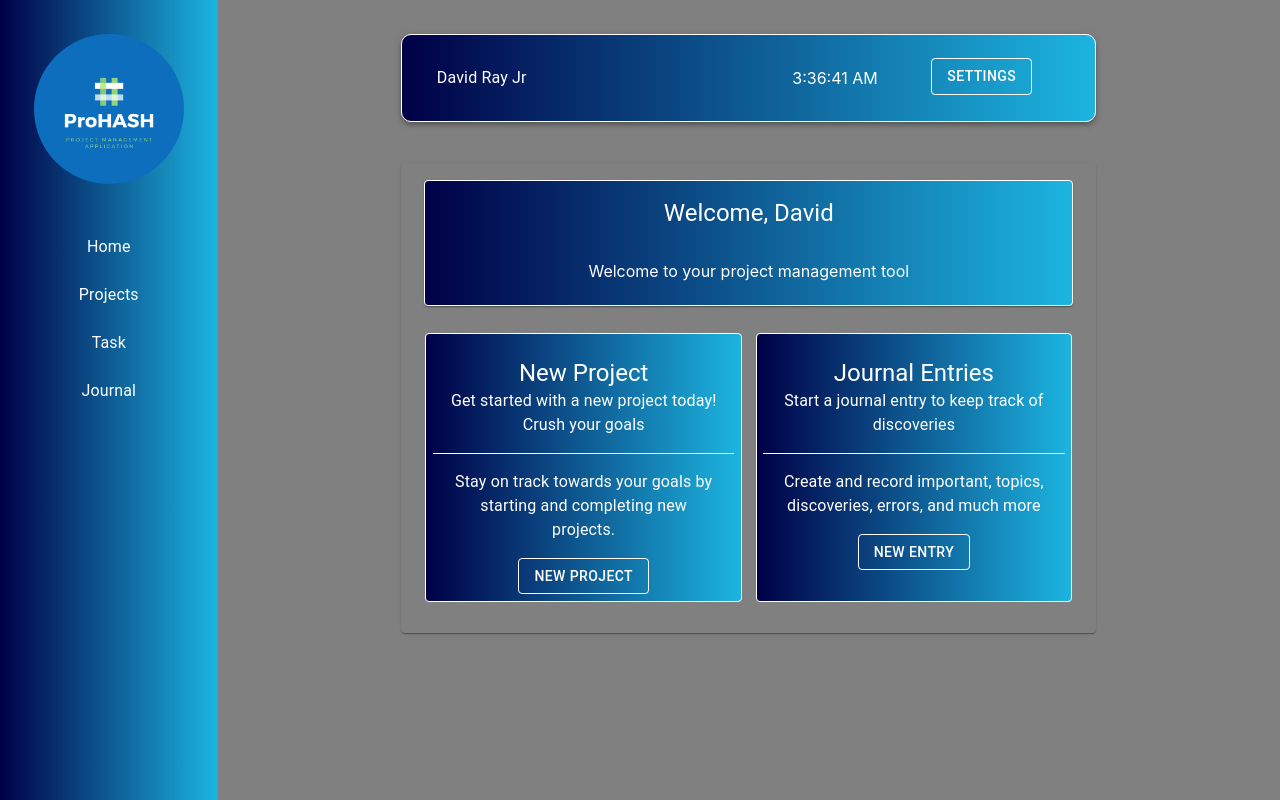
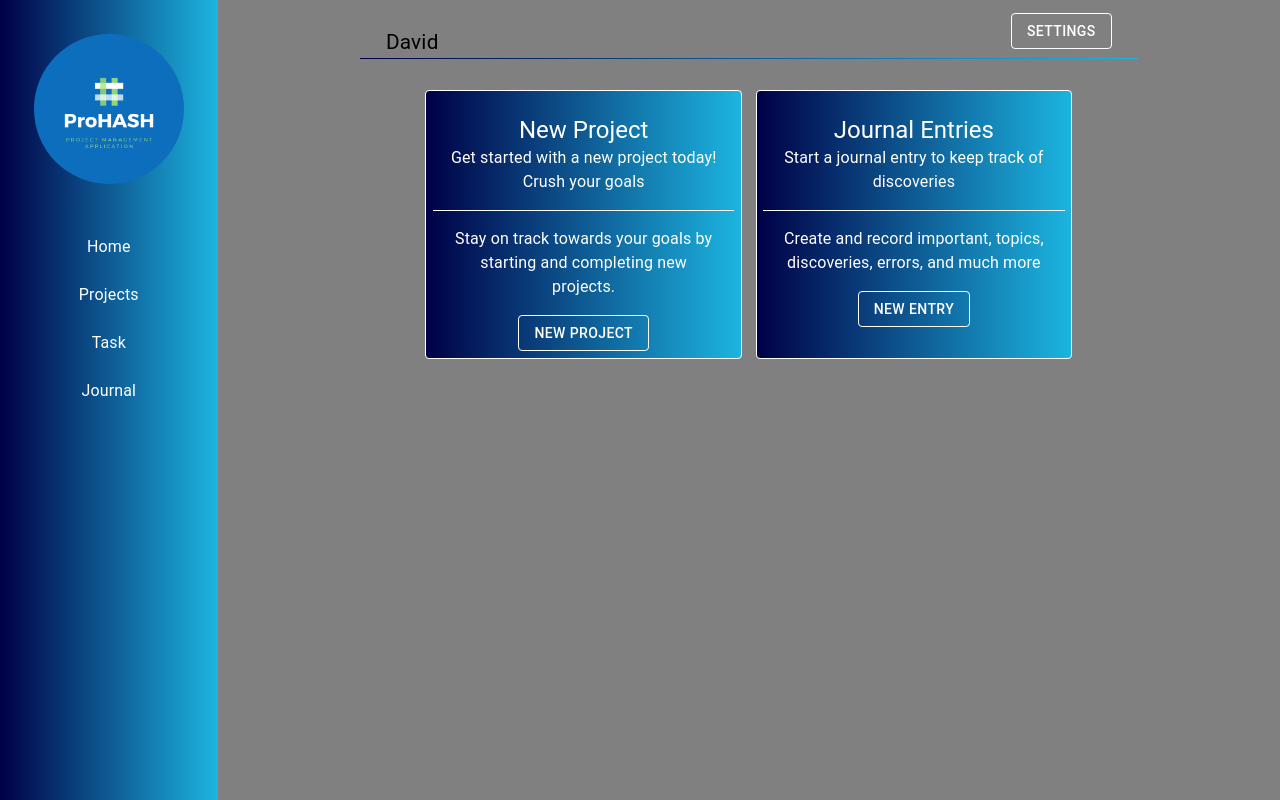
Before and after one commit to Dlray89/.DonIT, a React (Create React App) app in the folder protask/: page /dashboard in a window 1280 px wide. Shown: the top 800 px of the page. Built offline with nearby package versions, Linux system fonts and the light colour scheme.

Commit message:
update on setting bar

```diff
--- a/protask/src/CRUD-OPS/http-common.js
+++ b/protask/src/CRUD-OPS/http-common.js
@@ -1,7 +1,7 @@
 import axios from "axios"
 
 export default axios.create({
-    baseURL:'https://4000-de4fd779-d2de-485a-81dd-3890c5e70a96.ws-us02.gitpod.io/',
+    baseURL:'https://4000-da3eb0ef-41c2-4157-b3b6-062fd248edd0.ws-us02.gitpod.io/',
     headers: {
         'Content-type' : 'application/json'
     }
--- a/protask/src/Components/ContentBlock.js
+++ b/protask/src/Components/ContentBlock.js
@@ -49,15 +49,8 @@
             <SettingsBar />
         </div>
 
-        <Card className={classes.mainCard}>
-            <div style={{width:'100%', padding:'1%'}}>
-                <Card style={{width:'98%', margin:"0 auto", textAlign:"center",  border:'solid 1px white', background:'linear-gradient(to right, #000046, #1cb5e0)', color:'white'}}>
-                    <CardHeader title='Welcome, David' />
-                    <CardContent>
-                        Welcome to your project management tool
-                    </CardContent>
-                </Card>
-            </div>
+        <div className={classes.mainCard}>
+
 
             <div style={{display:"flex", justifyContent:"space-evenly",  margin:'2% 0'}}>
             <Card variant="outlined" color='primary' className={classes.hubCards}>
@@ -89,7 +82,7 @@
 
 
 
-            </Card>
+            </div>
         </div>
     )
 }
--- a/protask/src/Components/SettingsBar.js
+++ b/protask/src/Components/SettingsBar.js
@@ -1,32 +1,22 @@
-import React from "react"
-import {AppBar, Toolbar, Button, Typography} from "@material-ui/core"
-import SetModal from "./settingModal"
-import Time from "./time"
-
+import React from 'react'
+import {Divider, Button, Typography} from "@material-ui/core"
+import Model from "../Components/settingModal"
 
 
 const Settings = () => {
 
     return(
         <div>
-            <AppBar style={{display:"flex", flexDirection:'row', justifyContent:"space-between", alignContent:'center',border:'solid 1px white', width:"67%", margin:'0% auto', marginTop:"2%", marginBottom:'4%', background:"linear-gradient(to right, #000046, #1cb5e0)", borderRadius:"10px", padding:'1%'}} position='static'>
+            <div style={{ display:'flex', justifyContent:'space-between', width:'70%', margin:'0 auto'}}>
+                 <Typography style={{width:"10%", marginTop:'2%', fontSize:"1.3rem"}}>
+                     David
+                 </Typography>
 
-                <Toolbar style={{width:"15%"}}>
-                <Typography>
-                   David Ray Jr
-                </Typography>
-                </Toolbar>
-                <div style={{width:'50%', display:'flex', padding:'1%', justifyContent:'space-evenly'}}>
-
-                <div style={{ width:'30%', textAlign:'center'}}>
-                    <Time />
-                </div>
-                <div style={{ margin:"1% 0", padding:"1%", width:'30%', textAlign:'center'}}>
-                    <SetModal />
-                </div>
-                </div>
-
-            </AppBar>
+                 <div>
+                    <Model  />
+                 </div>
+            </div>
+            <Divider style={{background:'linear-gradient(to right, #000046, #1cb5e0)', width:"75%", margin:' 0 auto'}} />
         </div>
     )
 }
--- a/protask/src/Projects/projectsList.js
+++ b/protask/src/Projects/projectsList.js
@@ -47,7 +47,7 @@
 
     useEffect(() => {
         axios
-            .get('https://4000-de4fd779-d2de-485a-81dd-3890c5e70a96.ws-us02.gitpod.io/api/projects')
+            .get('https://4000-da3eb0ef-41c2-4157-b3b6-062fd248edd0.ws-us02.gitpod.io/api/projects')
             .then(res => {
                 const projectList = res.data.filter(project =>
                     project.project_name.toLowerCase().includes(query.toLowerCase()))
--- a/protask/src/utils/axiosWithAuth.js
+++ b/protask/src/utils/axiosWithAuth.js
@@ -11,7 +11,7 @@
         headers: {
             Authorization: token
         },
-        baseURL:'https://4000-de4fd779-d2de-485a-81dd-3890c5e70a96.ws-us02.gitpod.io/'
+        baseURL:'https://4000-da3eb0ef-41c2-4157-b3b6-062fd248edd0.ws-us02.gitpod.io/'
 
     })
 
```
Also changed, not shown: 1 other file (tests, documents, lock files or other folders).
